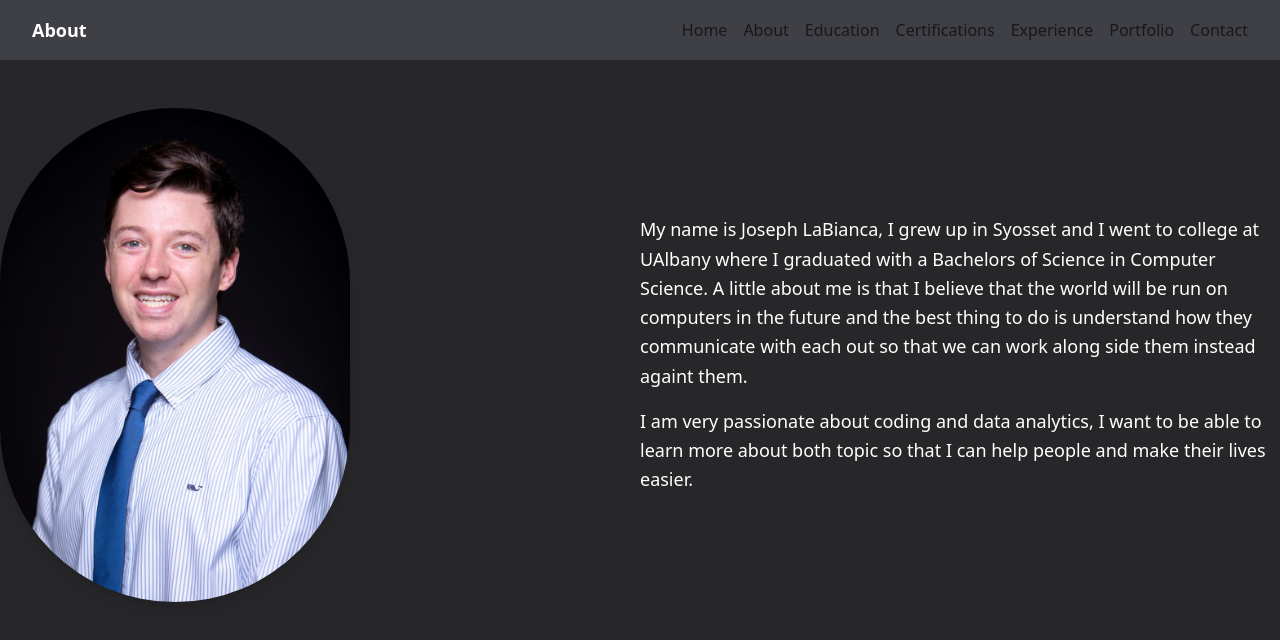
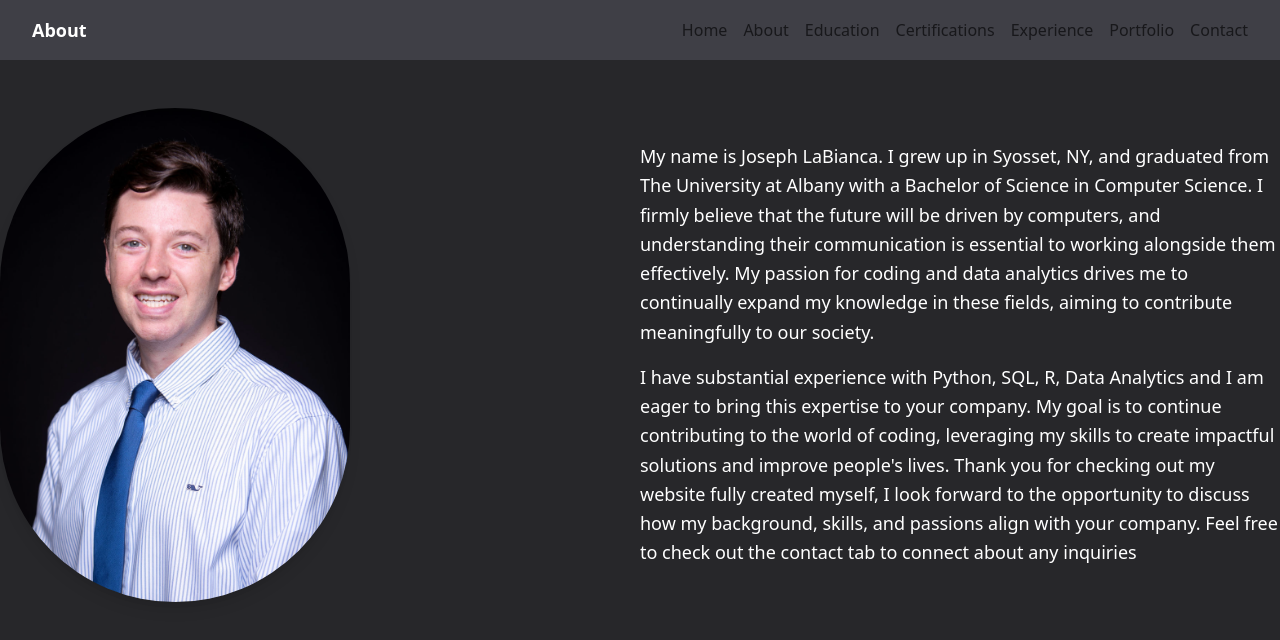
Before and after one commit to Jlabianca/Website, a website: page about.html in a window 1280 px wide. Drawn offline with nearby package versions, Linux system fonts and the light colour scheme.

Commit message:
Added to about page

```diff
--- a/about.html
+++ b/about.html
@@ -45,9 +45,18 @@
           <img src="Profile pic2.jpeg" alt="Profile Picture" class="rounded-full shadow-lg" height="250" width="350">
         </div>
         <div class="md:w-1/2 text-center md:text-left mt-8 md:mt-0">
-            <p class="text-lg leading-relaxed mb-4 dark:text-zinc-300">My name is Joseph LaBianca, I grew up in Syosset and I went to college at UAlbany where I graduated with a Bachelors of Science in Computer Science. A little about me is that I believe that
-              the world will be run on computers in the future and the best thing to do is understand how they communicate with each out so that we can work along side them instead againt them. </p>
-            <p class="text-lg leading-relaxed dark:text-zinc-300">I am very passionate about coding and data analytics, I want to be able to learn more about both topic so that I can help people and make their lives easier. </p>
+            <p class="text-lg leading-relaxed mb-4 dark:text-zinc-300">My name is Joseph LaBianca. I grew up in Syosset, NY,
+              and graduated from The University at Albany with a Bachelor of Science in Computer Science.
+              I firmly believe that the future will be driven by computers, and understanding their communication
+              is essential to working alongside them effectively. My passion for coding and data analytics drives
+              me to continually expand my knowledge in these fields, aiming to contribute meaningfully to our society.
+               </p>
+            <p class="text-lg leading-relaxed dark:text-zinc-300">I have substantial experience with Python, SQL, R, Data Analytics
+              and I am eager to bring this expertise to your company. My goal is to continue contributing
+              to the world of coding, leveraging my skills to create impactful solutions and improve people's lives.
+              Thank you for checking out my website fully created myself, I look forward to the opportunity to
+              discuss how my background, skills, and passions align with your company. Feel free to check
+              out the contact tab to connect about any inquiries </p>
         </div>
     </div>
 </div>
```
